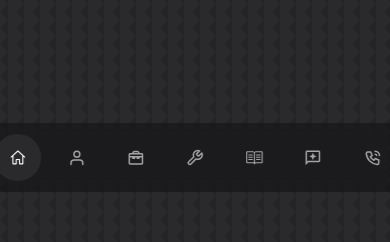
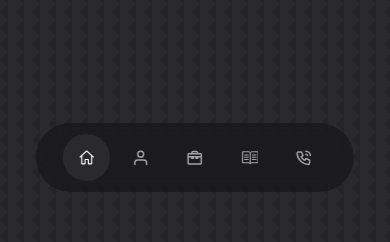
Before and after one commit to mechamoje/portfolio, a React (Create React App) app: page / in a window 390 px wide. Shown: the part 620-862 px from the top of the page. Built offline with nearby package versions, Linux system fonts and the light colour scheme.

Commit message:
styled components and mobile adjusts

```diff
--- a/package.json
+++ b/package.json
@@ -13,6 +13,7 @@
     "react-dom": "^18.2.0",
     "react-icons": "^4.4.0",
     "react-scripts": "^2.1.3",
+    "styled-components": "^5.3.5",
     "swiper": "^8.3.2",
     "web-vitals": "^2.1.4"
   },
--- a/src/components/nav/Nav.jsx
+++ b/src/components/nav/Nav.jsx
@@ -19,9 +19,9 @@ export const Nav = () => {
       <a href="#"  onClick={() => setActiveNav('#')} className={activeNav === '#' ? 'active' : ''} > <VscHome /> </a>
       <a href="#about" onClick={() => setActiveNav('#about')} className={activeNav === '#about' ? 'active' : ''} > <FiUser /> </a>
       <a href="#experience" onClick={() => setActiveNav('#experience')} className={activeNav === '#experience' ? 'active' : ''}> <CgToolbox /> </a>
-      <a href="#services"  onClick={() => setActiveNav('#services')} className={activeNav === '#services' ? 'active' : ''}> <FiTool/> </a>
+      {/* <a href="#services"  onClick={() => setActiveNav('#services')} className={activeNav === '#services' ? 'active' : ''}> <FiTool/> </a> */}
       <a href="#portfolio"  onClick={() => setActiveNav('#portfolio')} className={activeNav === '#portfolio' ? 'active' : ''}> <GoBook/> </a>
-      <a href="#testimonials"  onClick={() => setActiveNav('#testimonials')} className={activeNav === '#testimonials' ? 'active' : ''}> <MdOutlineReviews/> </a>
+      {/* <a href="#testimonials"  onClick={() => setActiveNav('#testimonials')} className={activeNav === '#testimonials' ? 'active' : ''}> <MdOutlineReviews/> </a> */}
       <a href="#contact" onClick={() => setActiveNav('#contact')} className={activeNav === '#contact' ? 'active' : ''}> <TbPhoneCall /> </a>
     </nav>
   )
--- a/src/components/services/service.css
+++ b/src/components/services/service.css
@@ -1,3 +1,7 @@
+#services{
+    display: none;
+}
+
 .services__container{
     display: grid;
     grid-template-columns: repeat(3,1fr);
--- a/src/components/testimonials/testimonials.css
+++ b/src/components/testimonials/testimonials.css
@@ -1,3 +1,7 @@
+#testimonials{
+    display: none;
+}
+
 .container.testimonials__container {
     width: 40%;
     padding-bottom: 4rem;
--- a/src/index.css
+++ b/src/index.css
@@ -131,4 +131,12 @@ img {
     section > h2 {
         margin-bottom: 2rem;
     }
+
+    section {
+        margin-top: 3rem;
+    }
+
+    nav {
+        gap: 0.5rem;
+    }
 }
```
Also changed, not shown: 1 other file (tests, documents, lock files or other folders).
